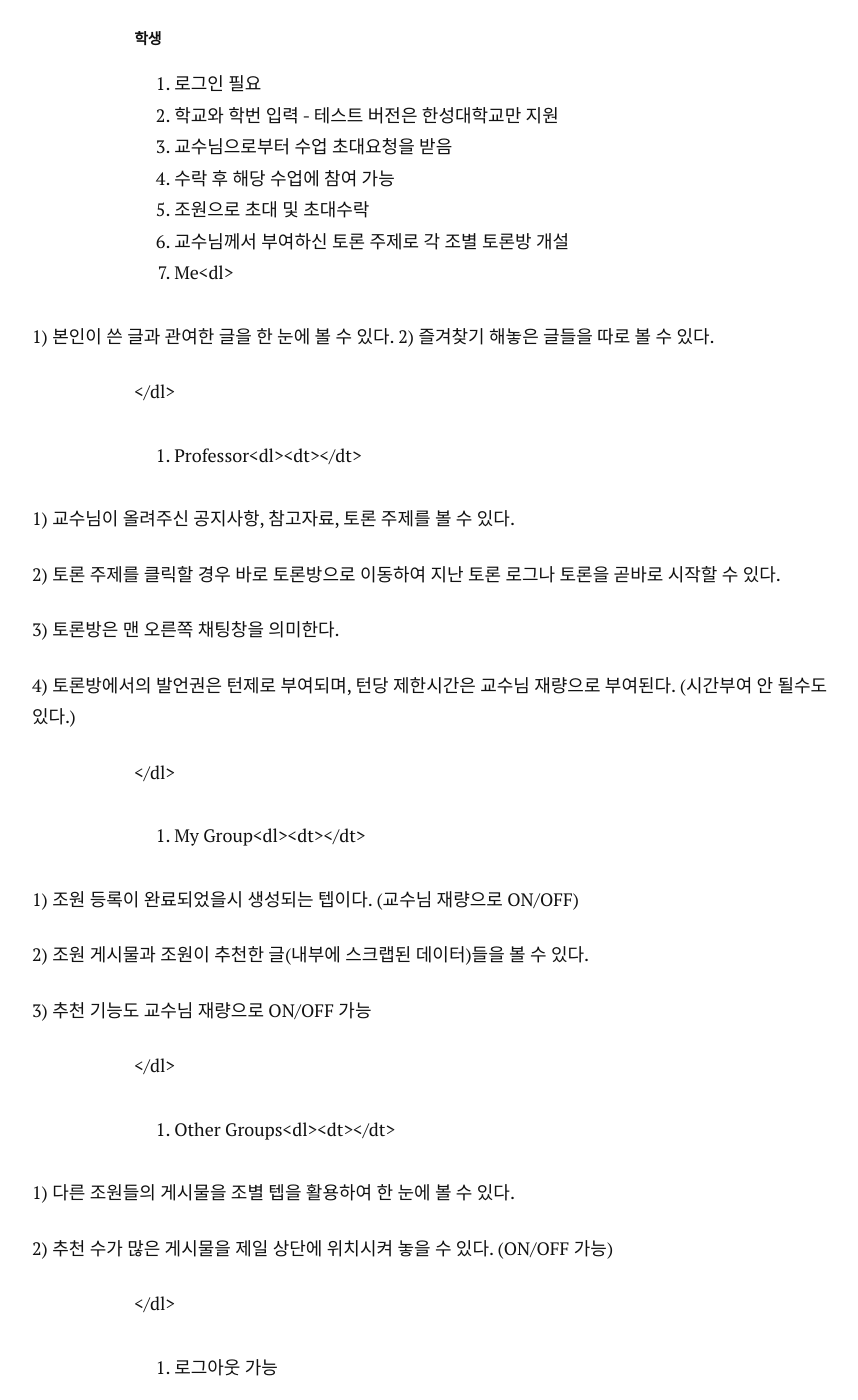
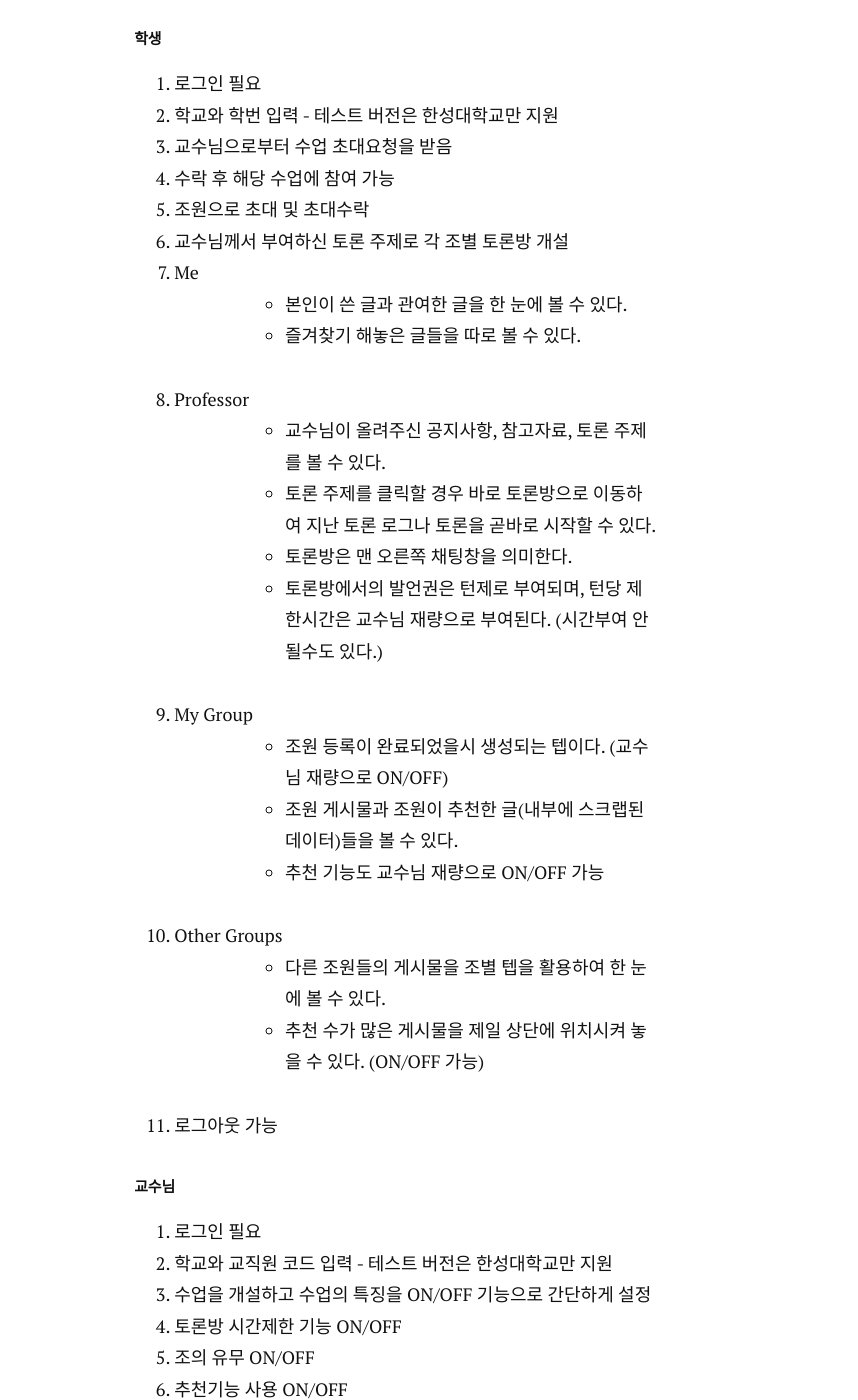
Before and after one commit to Writtic/Writtic.github.io, a Jekyll site: the page built from _posts/2015-05-03-First-Brain-Storming.markdown, in a window 1280 px wide and 1400 px high, scrolled down 598 px. Shown: the whole window, without its empty margins (208-1066 px from the left). Built offline with Jekyll 4.4.1, drawn with Linux system fonts in a browser that asks for light colours; nearby versions of some CDN libraries; Markdown is read by kramdown in place of the engine named in the settings; some of the changed text lies outside the part shown.

Commit message:
Update 2015-05-03-First-Brain-Storming.markdown

```diff
--- a/_posts/2015-05-03-First-Brain-Storming.markdown
+++ b/_posts/2015-05-03-First-Brain-Storming.markdown
@@ -15,23 +15,21 @@
 4. 수락 후 해당 수업에 참여 가능
 5. 조원으로 초대 및 초대수락
 6. 교수님께서 부여하신 토론 주제로 각 조별 토론방 개설
-7. Me<dl>
-<dd>
-1) 본인이 쓴 글과 관여한 글을 한 눈에 볼 수 있다.
-2) 즐겨찾기 해놓은 글들을 따로 볼 수 있다.
-</dd></dl>
-8. Professor<dl><dt></dt>
-<dd>1) 교수님이 올려주신 공지사항, 참고자료, 토론 주제를 볼 수 있다.</dd>
-<dd>2) 토론 주제를 클릭할 경우 바로 토론방으로 이동하여 지난 토론 로그나 토론을 곧바로 시작할 수 있다.</dd>
-<dd>3) 토론방은 맨 오른쪽 채팅창을 의미한다.</dd>
-<dd>4) 토론방에서의 발언권은 턴제로 부여되며, 턴당 제한시간은 교수님 재량으로 부여된다. (시간부여 안 될수도 있다.)</dd></dl>
-9. My Group<dl><dt></dt>
-<dd>1) 조원 등록이 완료되었을시 생성되는 텝이다. (교수님 재량으로 ON/OFF)</dd>
-<dd>2) 조원 게시물과 조원이 추천한 글(내부에 스크랩된 데이터)들을 볼 수 있다.</dd>
-<dd>3) 추천 기능도 교수님 재량으로 ON/OFF 가능</dd></dl>
-10. Other Groups<dl><dt></dt>
-<dd>1) 다른 조원들의 게시물을 조별 텝을 활용하여 한 눈에 볼 수 있다.</dd>
-<dd>2) 추천 수가 많은 게시물을 제일 상단에 위치시켜 놓을 수 있다. (ON/OFF 가능)</dd></dl>
+7. Me
+ - 본인이 쓴 글과 관여한 글을 한 눈에 볼 수 있다.
+ - 즐겨찾기 해놓은 글들을 따로 볼 수 있다.
+8. Professor
+ - 교수님이 올려주신 공지사항, 참고자료, 토론 주제를 볼 수 있다.
+ - 토론 주제를 클릭할 경우 바로 토론방으로 이동하여 지난 토론 로그나 토론을 곧바로 시작할 수 있다.
+ - 토론방은 맨 오른쪽 채팅창을 의미한다.
+ - 토론방에서의 발언권은 턴제로 부여되며, 턴당 제한시간은 교수님 재량으로 부여된다. (시간부여 안 될수도 있다.)
+9. My Group
+ - 조원 등록이 완료되었을시 생성되는 텝이다. (교수님 재량으로 ON/OFF)
+ - 조원 게시물과 조원이 추천한 글(내부에 스크랩된 데이터)들을 볼 수 있다.
+ - 추천 기능도 교수님 재량으로 ON/OFF 가능
+10. Other Groups
+ - 다른 조원들의 게시물을 조별 텝을 활용하여 한 눈에 볼 수 있다.
+ - 추천 수가 많은 게시물을 제일 상단에 위치시켜 놓을 수 있다. (ON/OFF 가능)
 11. 로그아웃 가능
 
 ##### 교수님
@@ -44,18 +42,18 @@
 7. 추천수가 가장 많은 게시물 표시 ON/OFF
 8. 개설 후 본인의 수업을 듣는 학생들을 초대할 수 있다.
 9. 중앙 텝에서 공지사항, 참고자료, 토론주제를 작성하고 게시할 수 있다.
-10. Professor<dl><dt></dt>
-<dd>1) 본인이 올린 공지사항, 참고자료, 토론 주제를 볼 수 있다.</dd>
-<dd>2) 토론 주제를 클릭할 경우 맨 오른쪽 텝이 조 선택창으로 바뀐다.
-토론방으로 이동하여 지난 토론 로그나 토론을 곧바로 시작할 수 있다.</dd>
-<dd>3) 토론방은 맨 오른쪽 채팅창을 의미한다.</dd>
-<dd>4) 토론방에서의 발언권은 턴제로 부여되며, 턴당 제한시간은 교수님 재량으로 부여된다.</dd></dl>
-9. Groups<dl><dt></dt>
-<dd>1) 조원 등록이 완료되었을시 생성되는 텝이다. (교수님 재량으로 ON/OFF)</dd>
-<dd>2) 조원 게시물과 조원이 추천한 글(내부에 스크랩된 데이터)들을 볼 수 있다.</dd>
-<dd>3) 추천 기능도 교수님 재량으로 ON/OFF 가능</dd></dl>
-10. Evaluation<dl><dt></dt>
-<dd>1) 각 조원들의 토론이나 조사 자료들을 평가 할 수 있다.</dd>
-<dd>2) 평가 점수 개시 (ON/OFF 가능)</dd>
-<dd>3) 학생 개개인에게 코멘트를 달아줄 수 있다.</dd></dl>
+10. Professor
+ - 본인이 올린 공지사항, 참고자료, 토론 주제를 볼 수 있다.
+ - 토론 주제를 클릭할 경우 맨 오른쪽 텝이 조 선택창으로 바뀐다.
+ - 토론방으로 이동하여 지난 토론 로그나 토론을 곧바로 시작할 수 있다.
+ - 토론방은 맨 오른쪽 채팅창을 의미한다.
+ - 토론방에서의 발언권은 턴제로 부여되며, 턴당 제한시간은 교수님 재량으로 부여된다.
+9. Groups
+ - 조원 등록이 완료되었을시 생성되는 텝이다. (교수님 재량으로 ON/OFF)
+ - 조원 게시물과 조원이 추천한 글(내부에 스크랩된 데이터)들을 볼 수 있다.
+ - 추천 기능도 교수님 재량으로 ON/OFF 가능
+10. Evaluation
+ - 각 조원들의 토론이나 조사 자료들을 평가 할 수 있다.
+ - 평가 점수 개시 (ON/OFF 가능)
+ - 학생 개개인에게 코멘트를 달아줄 수 있다.
 11. 로그아웃 가능
```
